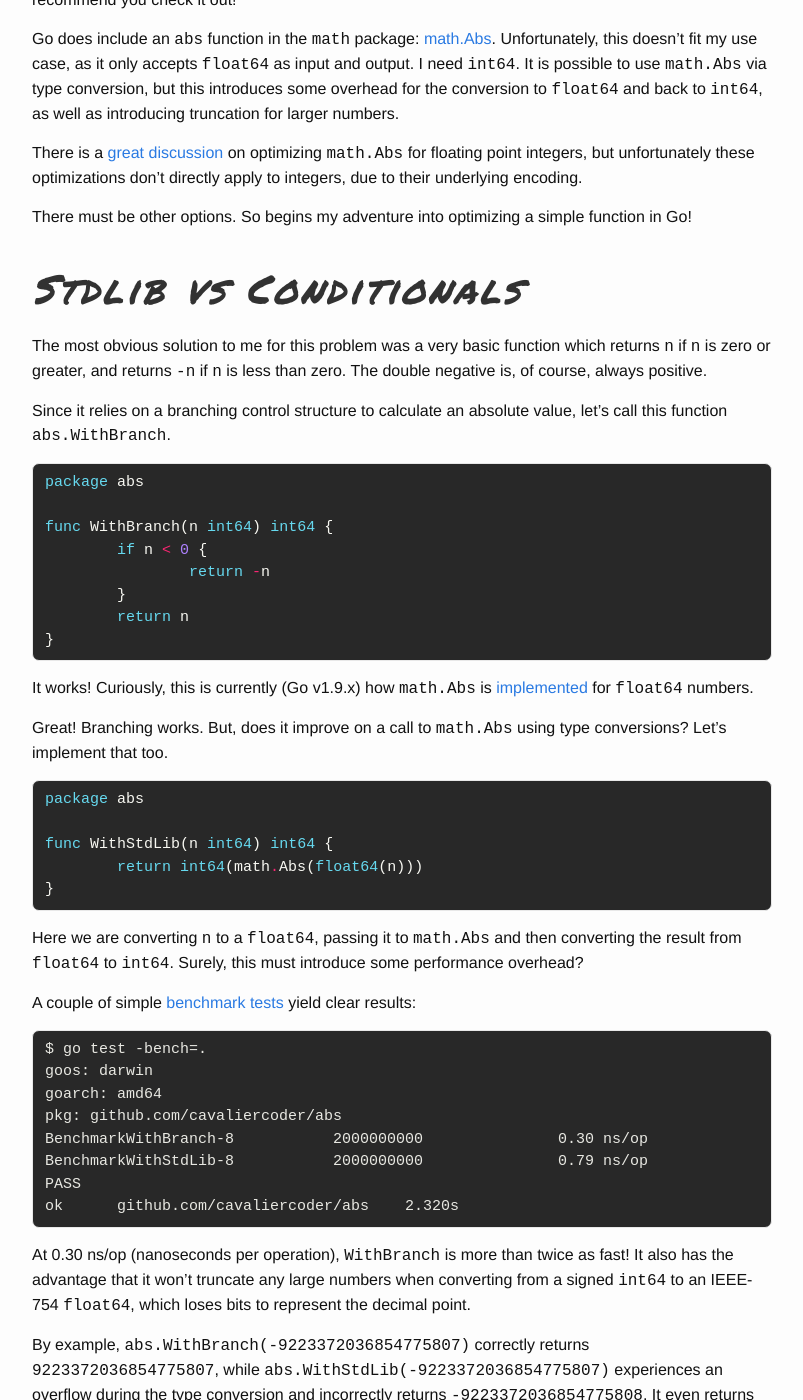
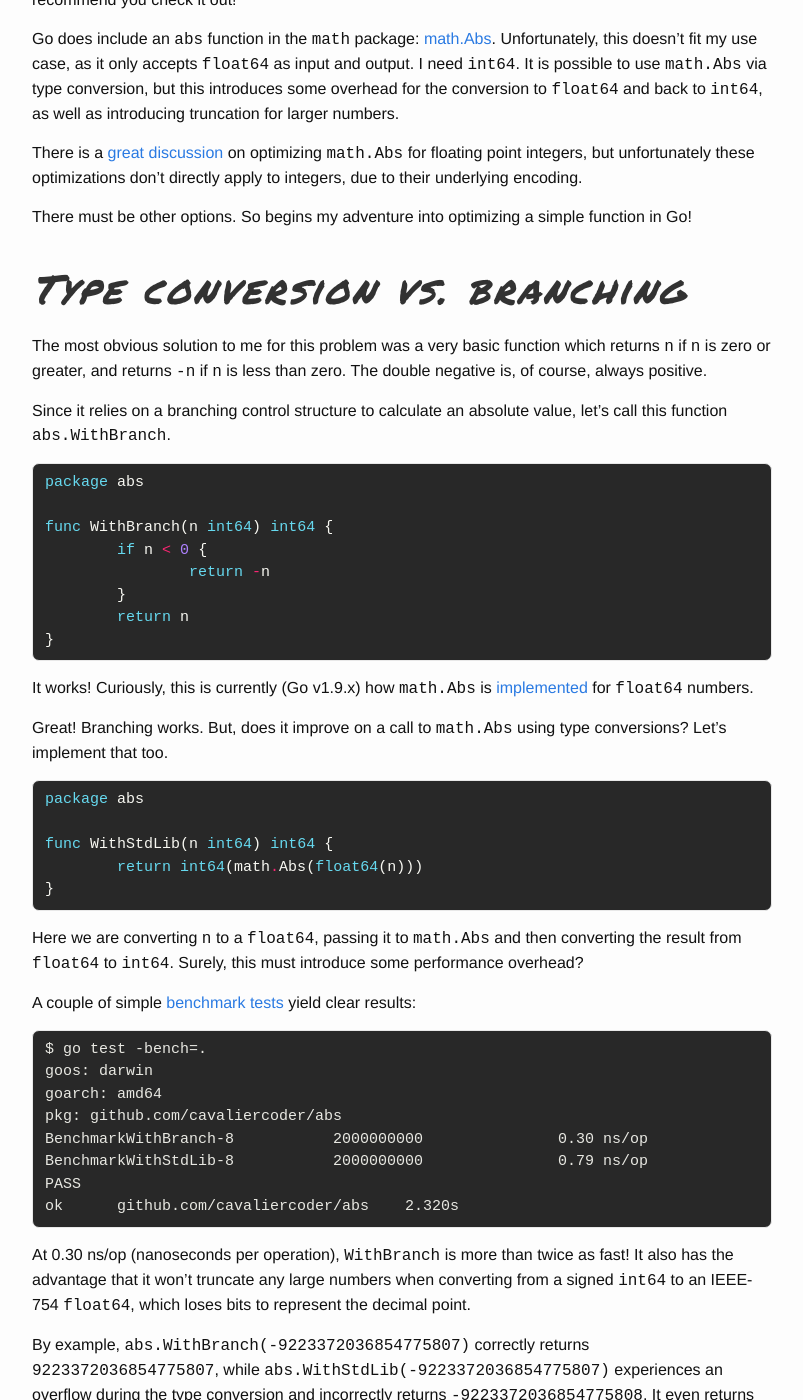
Before and after one commit to cavaliercoder/cavaliercoder.github.io, a Jekyll site: the page built from _posts/2018-01-13-optimized-abs-for-int64-in-go.md, in a window 1280 px wide and 1400 px high, scrolled down 325 px. Shown: the whole window, without its empty margins (238-1041 px from the left). Built offline with Jekyll 4.4.1, drawn with Linux system fonts in a browser that asks for light colours; nearby versions of some CDN libraries; comment, search, counter and statistics services are not loaded; some of the changed text lies outside the part shown.

Commit message:
Edited headings

```diff
--- a/_posts/2018-01-13-optimized-abs-for-int64-in-go.md
+++ b/_posts/2018-01-13-optimized-abs-for-int64-in-go.md
@@ -28,7 +28,7 @@ don't directly apply to integers, due to their underlying encoding.
 There must be other options. So begins my adventure into optimizing a simple
 function in Go!
 
-## Stdlib vs Conditionals
+## Type conversion vs. branching
 
 The most obvious solution to me for this problem was a very basic function which
 returns `n` if `n` is zero or greater, and returns `-n` if `n` is less than
@@ -101,7 +101,7 @@ program, meaning that [pipelining processors cannot predict what will happen
 next](http://euler.mat.uson.mx/~havillam/ca/CS323/0708.cs-323007.html). Sounds
 important?
 
-## Hacker's delight
+## A non-branching solution
 
 [Chapter 2 of Hacker's Delight by Henry S. Warren](
 https://books.google.com.au/books?id=VicPJYM0I5QC&lpg=PA18&ots=2o-SROAuXq&dq=hackers%20delight%20absolute&pg=PA18#v=onepage&q=hackers%20delight%20absolute&f=false)
```
